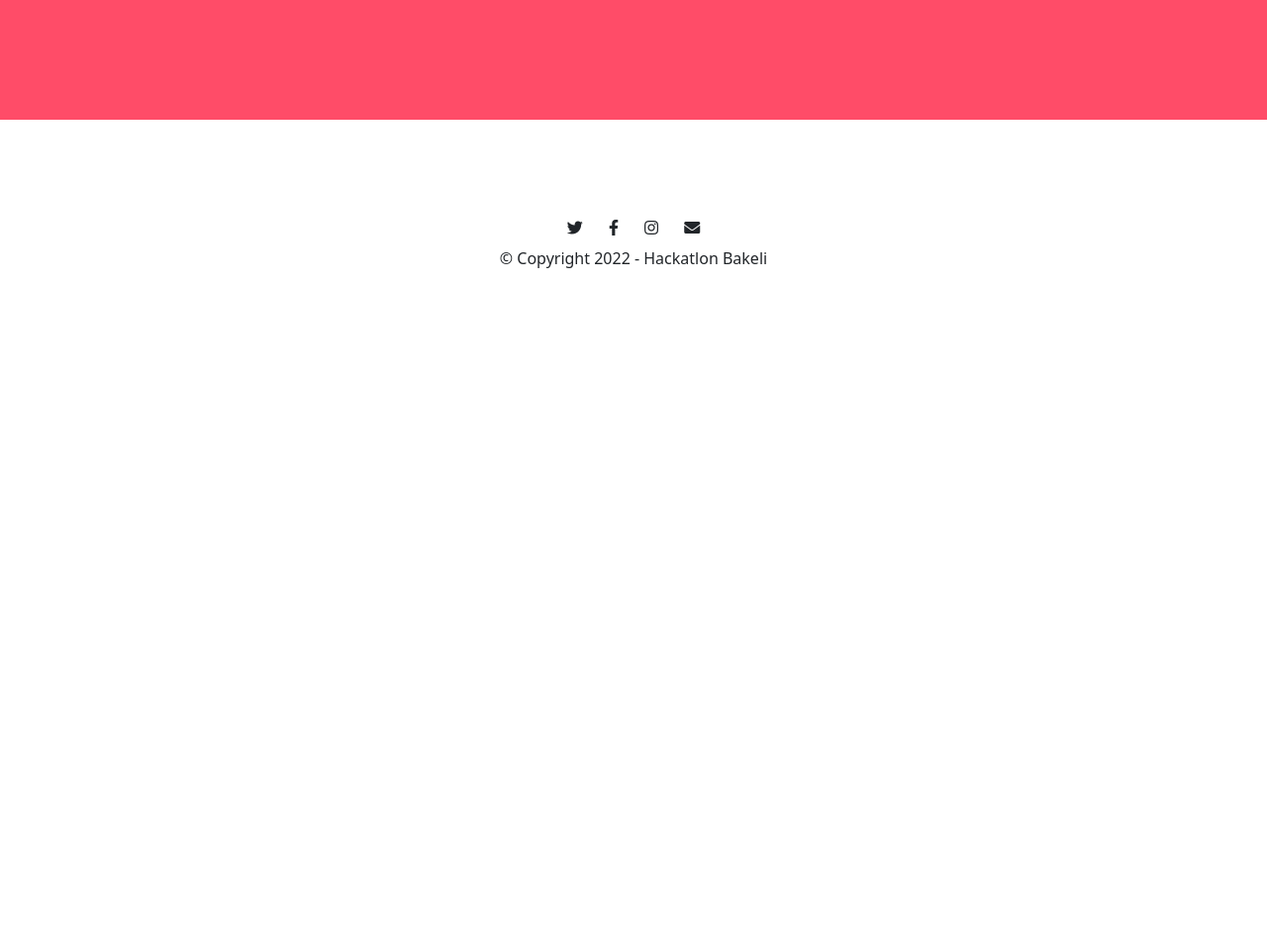
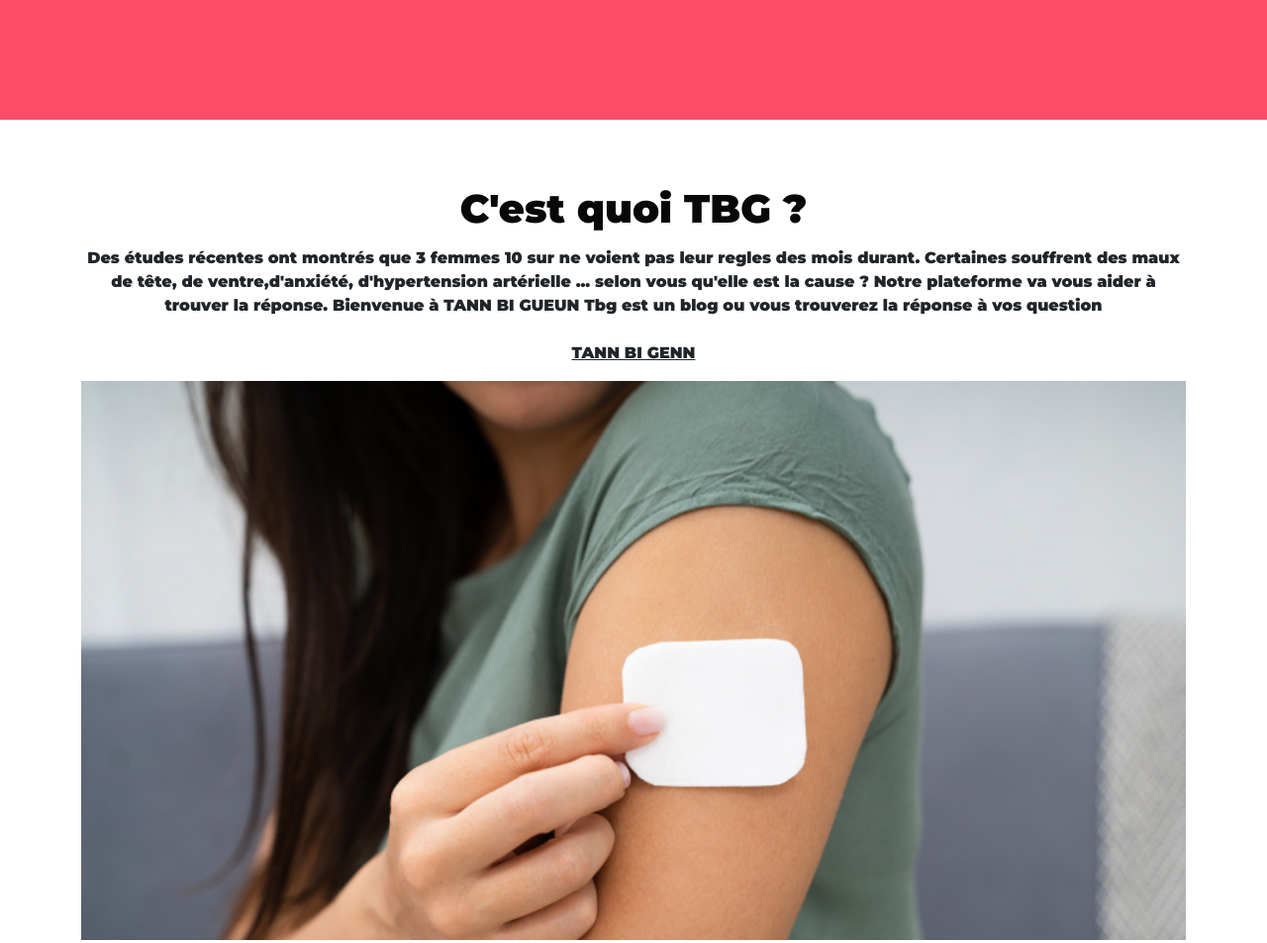
Before and after one commit to NdiayeDoucoure/Hackatlon_Bakeli, a plain HTML site: page index.html in a window 1280 px wide. Shown: the part 702-1655 px from the top of the page at 99% size. Before the commit the page ends 1080 px from the top, so only its background shows below. Drawn offline with nearby package versions, Linux system fonts and the light colour scheme.

Commit message:
FisrtCommit

```diff
--- a/index.html
+++ b/index.html
@@ -33,7 +33,7 @@
         </button>
         <div class="collapse navbar-collapse justify-content-end" id="navbarSupportedContent">
         <ul class = "navbar-nav">
-            <li class = "nav-item"><a class = "nav-link" href = "#">Acccueil</a></li>
+            <li class = "nav-item"><a class = "nav-link" href = "#about">Acccueil</a></li>
             <li class = "nav-item"><a class = "nav-link" href = "#">Blog</a></li>
             <li class = "nav-item"><a class = "nav-link" href = "#">Actualités</a></li>
             <li class = "nav-item"><a class = "nav-link" href = "#">Forum</a></li>
@@ -54,13 +54,75 @@
           <!-- <button type="button" class = "btn btn-outline-light btn-lg"><i class="fab fa-google-play"></i> Download</button> -->
         </div>
         <div class = "col-lg-6 image">
-          <img class = "title-image" src="img/i_.jpg" alt="image!!!">
+          <img class = "title-image" src="img/i_.jpg" alt="image!">
         </div>
 
       </div>
+
+
     </div>
 
   </section>
+
+  <section class="about section" id="about">
+    <div class="about__container container grid">
+        <div class="about__data">
+            <h2 class="section__title about__title"><br> C'est quoi TBG ?</h2>
+            <p class="about__description">Des études récentes ont montrés que 3  femmes 10 sur  ne voient pas leur regles des mois durant. Certaines souffrent des maux de tête, de ventre,d'anxiété, d'hypertension artérielle ...
+              selon vous qu'elle est la cause ?
+              Notre plateforme va vous aider à trouver la réponse.
+              Bienvenue à TANN BI GUEUN
+              Tbg est un blog ou vous trouverez la réponse à vos question <br>
+                <br>
+                <strong><u>TANN BI GENN</u></strong>
+            </p>
+        </div>
+        <img class="img_actu" src="img/contra.jpg" alt="">
+    </div>
+</section>
+  <!-- <section id="actuality">
+    <div class="container">
+      <div id="carouselExampleCaptions" class="carousel slide" data-bs-ride="false">
+        <div class="carousel-indicators">
+          <button type="button" data-bs-target="#carouselExampleCaptions" data-bs-slide-to="0" class="active" aria-current="true" aria-label="Slide 1"></button>
+          <button type="button" data-bs-target="#carouselExampleCaptions" data-bs-slide-to="1" aria-label="Slide 2"></button>
+          <button type="button" data-bs-target="#carouselExampleCaptions" data-bs-slide-to="2" aria-label="Slide 3"></button>
+        </div>
+        <div class="carousel-inner">
+          <div class="carousel-item active">
+            <img src="img/contraception.jpeg" class="d-block w-100" alt="...">
+            <div class="carousel-caption d-none d-md-block">
+              <h5>First slide label</h5>
+              <p>Some representative placeholder content for the first slide.</p>
+            </div>
+          </div>
+          <div class="carousel-item">
+            <img src="img/diaphragme-et-la-cape-cervicale-470x260.jpg" class="d-block w-100" alt="...">
+            <div class="carousel-caption d-none d-md-block">
+              <h5>Second slide label</h5>
+              <p>Some representative placeholder content for the second slide.</p>
+            </div>
+          </div>
+          <div class="carousel-item">
+            <img src="..." class="d-block w-100" alt="...">
+            <div class="carousel-caption d-none d-md-block">
+              <h5>Third slide label</h5>
+              <p>Some representative placeholder content for the third slide.</p>
+            </div>
+          </div>
+        </div>
+        <button class="carousel-control-prev" type="button" data-bs-target="#carouselExampleCaptions" data-bs-slide="prev">
+          <span class="carousel-control-prev-icon" aria-hidden="true"></span>
+          <span class="visually-hidden">Previous</span>
+        </button>
+        <button class="carousel-control-next" type="button" data-bs-target="#carouselExampleCaptions" data-bs-slide="next">
+          <span class="carousel-control-next-icon" aria-hidden="true"></span>
+          <span class="visually-hidden">Next</span>
+        </button>
+      </div>
+    </div>
+
+  </section> -->
 
 
   <!-- Footer -->
--- a/style.css
+++ b/style.css
@@ -1,11 +1,23 @@
 #title{
     background-color: #ff4c68;
+}
+#actuality{
+    background-color: #ff4c68;
+}
+.img_actu{
+    width: 100%;
 }
 
 #footer{
     padding: 7%;
     text-align: center;
     background-color: #fff;
+}
+p{
+    font-family: 'Montserrat';
+}
+.about__data {
+    text-align: center;
 }
 
 h1{
```
Also changed, not shown: img/Tableau-contraception-hormonale.webp (added), img/contra.jpg (added), img/contraception.jpeg (added), img/diafragme contraception.jpg (added), img/diaphragme-et-la-cape-cervicale-470x260.jpg (added).
